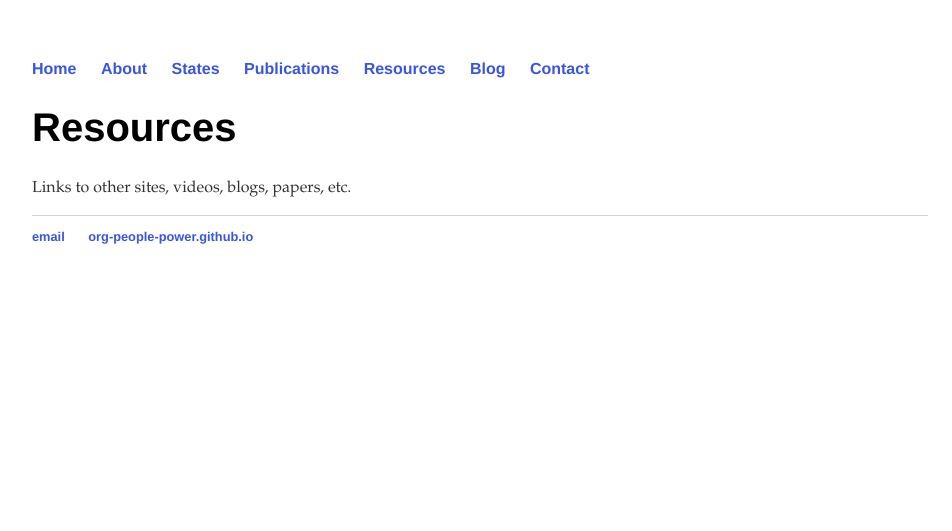
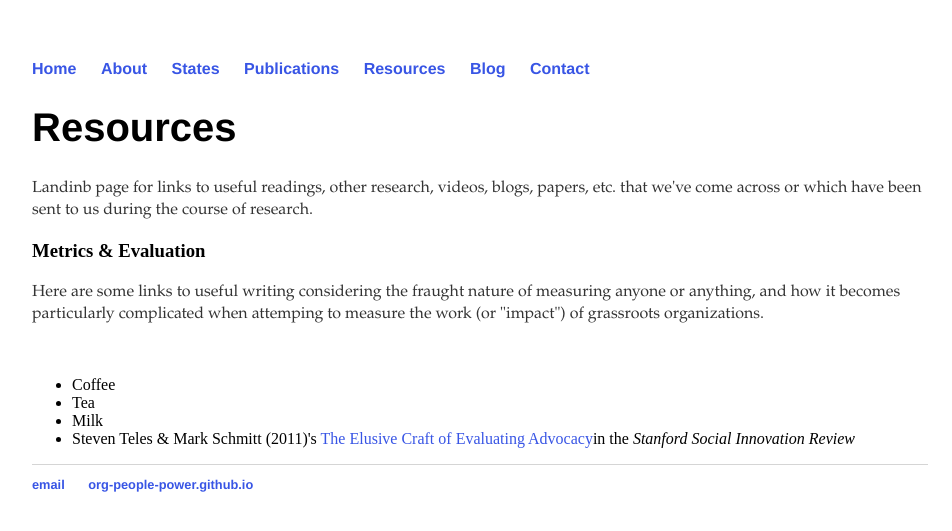
Before and after one commit to org-people-power/org-people-power.github.io, a Jekyll site: the page built from resources/index.html, in a window 1280 px wide. Shown: the top 531 px of the page, without its empty margins (160-1112 px from the left). Built offline with Jekyll 4.4.1, drawn with Linux system fonts in a browser that asks for light colours.

Commit message:
Update index.html

```diff
--- a/resources/index.html
+++ b/resources/index.html
@@ -4,5 +4,16 @@ title: Resources
 ---
 <div class="blurb">
 	<h1>Resources</h1>
-	<p>Links to other sites, videos, blogs, papers, etc.</p>
+	<p>Landinb page for links to useful readings, other research, videos, blogs, papers, etc. that we've come across or which have been sent to us during the course of research.</p>
+
+<h3>Metrics & Evaluation</h3>
+<p> Here are some links to useful writing considering the fraught nature of measuring anyone or anything, and how it becomes particularly complicated when attemping to measure the work (or "impact") of grassroots organizations.</p>
+	<br>
+	<ul>
+  <li>Coffee</li>
+  <li>Tea</li>
+  <li>Milk</li>
+	<li>Steven Teles & Mark Schmitt (2011)'s <a href="https://ssir.org/articles/entry/the_elusive_craft_of_evaluating_advocacy">The Elusive Craft of Evaluating Advocacy</a>in the <i>Stanford Social Innovation Review</i></li>
+		</p>
+</ul>
 </div><!-- /.blurb -->
```
